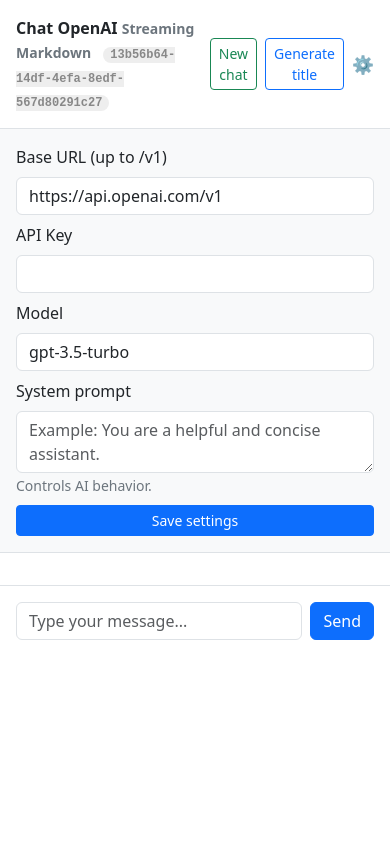
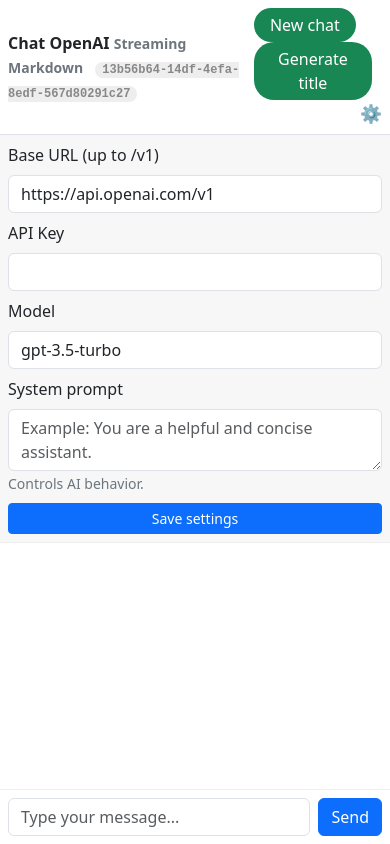
Before and after one commit to pepepaco/MiniChat, a website: page index.html in a window 390 px wide. Both pictures are taken after a click on the element "Settings". Drawn offline with nearby package versions, Linux system fonts and the light colour scheme.

Commit message:
restored missing styles

```diff
--- a/index.html
+++ b/index.html
@@ -15,7 +15,38 @@
   <script src="https://cdn.jsdelivr.net/npm/dompurify@3.0.2/dist/purify.min.js"></script>
   -->
 		<style>
-			/* Essential chat bubble styles - these don't have direct Bootstrap equivalents */
+			html,
+			body {
+				height: 100%;
+				width: 100vw;
+				margin: 0;
+				padding: 0;
+			}
+			body {
+				background: #f8f9fa;
+				min-height: 100vh;
+				width: 100vw;
+			}
+			.chat-window {
+				width: 100vw;
+				height: 100vh;
+				display: flex;
+				flex-direction: column;
+				background: #fff;
+			}
+			.chat-messages {
+				flex: 1;
+				overflow-y: auto;
+				padding: 16px;
+				border-bottom: 1px solid #eee;
+				background: #fff;
+			}
+			.message.user {
+				text-align: right;
+			}
+			.message.openai {
+				text-align: left;
+			}
 			.message span {
 				display: inline-block;
 				padding: 8px 12px;
@@ -36,6 +67,29 @@
 				cursor: pointer;
 				color: #0d6efd;
 				font-size: 1.1em;
+				float: right;
+			}
+			.settings-panel {
+				display: none;
+				border-bottom: 1px solid #eee;
+				padding: 16px;
+				background: #f7f7f7;
+			}
+			.settings-panel.show {
+				display: block;
+			}
+			.new-chat-btn {
+				margin-right: 10px;
+				background: #198754;
+				color: #fff;
+				border: none;
+				padding: 5px 16px;
+				border-radius: 20px;
+				font-size: 1em;
+				cursor: pointer;
+			}
+			.new-chat-btn:hover {
+				background: #157347;
 			}
 			.chat-id-tag {
 				font-size: 0.75em;
@@ -52,6 +106,19 @@
 				padding-left: 1em;
 			}
 			@media (max-width: 600px) {
+				.chat-window {
+					width: 100vw;
+					height: 100vh;
+					border-radius: 0;
+					margin: 0;
+				}
+				.chat-messages {
+					padding: 8px;
+				}
+				.settings-panel,
+				.p-3 {
+					padding: 8px !important;
+				}
 				.message span {
 					max-width: 100%;
 					font-size: 1em;
@@ -64,25 +131,10 @@
 				border-radius: 4px;
 				padding: 2px 6px;
 			}
-
-			/* Restore the chat window behavior */
-			body {
-				height: 100vh;
-				overflow: hidden;
-			}
-			.chat-window {
-				height: 100vh;
-				display: flex;
-				flex-direction: column;
-			}
-			.chat-messages-container {
-				flex: 1;
-				overflow-y: auto;
-			}
 		</style>
 	</head>
 
-	<body class="d-flex flex-column">
+	<body>
 		<div class="chat-window">
 			<header
 				class="p-3 border-bottom d-flex align-items-center justify-content-between"
@@ -95,12 +147,12 @@
 						title="Conversation ID"
 					></span>
 				</span>
-				<div class="d-flex align-items-center gap-2">
-					<button class="btn btn-outline-success btn-sm" id="newChatBtn" title="New Chat">
+				<div>
+					<button class="new-chat-btn" id="newChatBtn" title="New Chat">
 						New chat
 					</button>
 					<button
-						class="btn btn-outline-primary btn-sm"
+						class="new-chat-btn"
 						id="generateTitleBtn"
 						title="Generate Title"
 					>
@@ -111,8 +163,8 @@
 					>
 				</div>
 			</header>
-			<section class="bg-light border-bottom" id="settingsPanel" style="display: none; padding: 16px;">
-				<form id="settingsForm" autocomplete="on">
+			<section class="settings-panel" id="settingsPanel">
+				<form id="settingsForm" autocomplete="off">
 					<div class="mb-2">
 						<label class="form-label">Base URL (up to /v1)</label>
 						<input type="text" class="form-control" id="urlBase" required />
@@ -140,9 +192,8 @@
 					</button>
 				</form>
 			</section>
-			<div class="chat-messages-container">
-				<main class="p-3 bg-white" id="chatMessages"></main>
-				<form class="d-flex p-3 gap-2 bg-white border-top" id="chatForm" autocomplete="off">
+			<main class="chat-messages" id="chatMessages"></main>
+			<form class="d-flex p-3 gap-2" id="chatForm" autocomplete="off">
 				<input
 					type="text"
 					class="form-control flex-grow-1"
@@ -154,7 +205,6 @@
 					Send
 				</button>
 			</form>
-			</div>
 		</div>
 		<script type="module">
 			import { openDB } from 'https://cdn.jsdelivr.net/npm/idb@7/+esm';
@@ -235,10 +285,9 @@
 			};
 			loadConfig();
 
-			settingsToggle.addEventListener('click', () => {
-				const isCurrentlyVisible = settingsPanel.style.display !== 'none';
-				settingsPanel.style.display = isCurrentlyVisible ? 'none' : 'block';
-			});
+			settingsToggle.addEventListener('click', () =>
+				settingsPanel.classList.toggle('show'),
+			);
 
 			settingsForm.addEventListener('submit', e => {
 				e.preventDefault();
@@ -248,7 +297,7 @@
 					model: modelInput.value.trim(),
 					systemPrompt: systemPromptInput.value.trim(),
 				});
-				settingsPanel.style.display = 'none';
+				settingsPanel.classList.remove('show');
 			});
 
 			// ----------- Conversation history --------
@@ -280,18 +329,12 @@
 			const addMessage = (content, sender) => {
 				const div = document.createElement('div');
 				div.className = `message ${sender}`;
-
-				// Apply Bootstrap classes to align messages
-				if (sender === 'user') {
-					div.classList.add('text-end');
-				} else {
-					div.classList.add('text-start');
-				}
-
 				div.innerHTML = `<span>${
 					sender === 'openai' ? renderMarkdown(content) : content
 				}</span>`;
 				chatMessages.appendChild(div);
+				// Use the same approach as original working version
+				div.scrollIntoView({ block: 'end' });
 			};
 
 			// ----------- OpenAI streaming -----------
```
Also changed, not shown: app.js (+5 -19 lines). Lines whose indentation alone changed are shown as unchanged.
